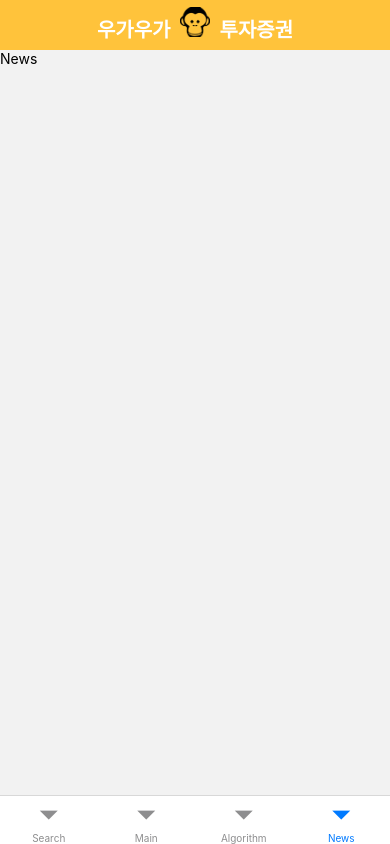
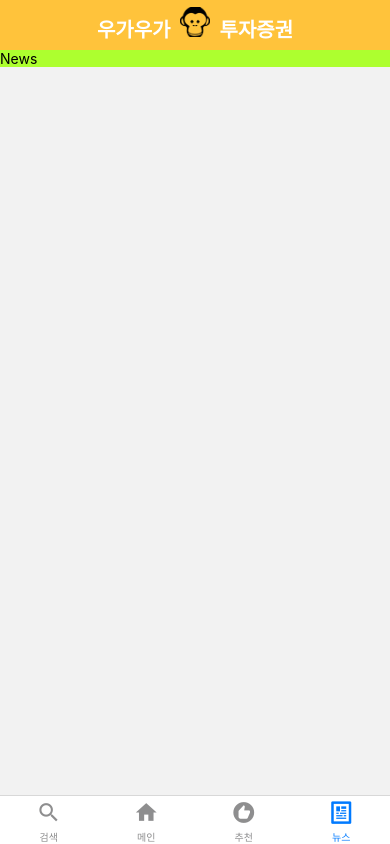
Before and after one commit to geunsoo96/Stock_ProjectA_Mobile, a React Native app in the folder projectA/: screen /News in a window 390 px wide. Built offline with nearby package versions, Linux system fonts and the light colour scheme.

Commit message:
하단 탭 작성

```diff
--- a/projectA/src/App.js
+++ b/projectA/src/App.js
@@ -1,14 +1,15 @@
 import {SafeAreaView, StyleSheet} from 'react-native';
 import React from 'react';
 import {NavigationContainer} from '@react-navigation/native';
-import {createNativeStackNavigator} from '@react-navigation/native-stack';
+// import {createNativeStackNavigator} from '@react-navigation/native-stack';
 import {createBottomTabNavigator} from '@react-navigation/bottom-tabs';
+import Icon from 'react-native-vector-icons/MaterialIcons';
+import Icon2 from 'react-native-vector-icons/Entypo';
 
 import Main from './Layout/Main';
 import Algorithm from './components/Algorithm/algorithm';
 import News from './components/News/News.js';
 import Detail from './components/Detail/Detail';
-import Search from './components/Search/Search';
 
 // const Stack = createNativeStackNavigator();
 const Tab = createBottomTabNavigator();
@@ -20,10 +21,46 @@ export default function App() {
         <Tab.Navigator
           initialRouteName="Main"
           screenOptions={{headerShown: false}}>
-          <Tab.Screen name="Search" component={Detail} />
-          <Tab.Screen name="Main" component={Main} />
-          <Tab.Screen name="Algorithm" component={Algorithm} />
-          <Tab.Screen name="News" component={News} />
+          <Tab.Screen
+            name="Search"
+            component={Detail}
+            options={{
+              title: '검색',
+              tabBarIcon: ({color, size}) => (
+                <Icon name="search" color={color} size={size} />
+              ),
+            }}
+          />
+          <Tab.Screen
+            name="Main"
+            component={Main}
+            options={{
+              title: '메인',
+              tabBarIcon: ({color, size}) => (
+                <Icon name="home" color={color} size={size} />
+              ),
+            }}
+          />
+          <Tab.Screen
+            name="Algorithm"
+            component={Algorithm}
+            options={{
+              title: '추천',
+              tabBarIcon: ({color, size}) => (
+                <Icon name="recommend" color={color} size={size} />
+              ),
+            }}
+          />
+          <Tab.Screen
+            name="News"
+            component={News}
+            options={{
+              title: '뉴스',
+              tabBarIcon: ({color, size}) => (
+                <Icon2 name="news" color={color} size={size} />
+              ),
+            }}
+          />
         </Tab.Navigator>
       </NavigationContainer>
     </SafeAreaView>
--- a/projectA/src/Layout/Main.js
+++ b/projectA/src/Layout/Main.js
@@ -8,8 +8,9 @@ export default function Main() {
   const navigation = useNavigation();
 
   return (
+    <>
+      <Header />
       <ScrollView style={styles.container}>
-      <Header />
         <Pressable onPress={() => navigation.navigate('News')}>
           <Text>뉴스</Text>
         </Pressable>
@@ -20,13 +21,12 @@ export default function Main() {
           <Text>알고리즘</Text>
         </Pressable>
       </ScrollView>
+    </>
   );
 }
 
 const styles = StyleSheet.create({
   container: {
-    flex: 1,
     backgroundColor: 'skyblue',
-    height: 100,
   },
 });
--- a/projectA/src/components/News/News.js
+++ b/projectA/src/components/News/News.js
@@ -1,15 +1,23 @@
-import {View, Text} from 'react-native';
+import {View, Text, StyleSheet} from 'react-native';
 import React from 'react';
 
 import Header from '../../Layout/Header';
 
 const News = () => {
   return (
-    <View>
+    <>
       <Header />
-      <Text>News</Text>
-    </View>
+      <View style={styles.container}>
+        <Text>News</Text>
+      </View>
+    </>
   );
 };
 
+const styles = StyleSheet.create({
+  container: {
+    backgroundColor: 'greenyellow',
+  },
+});
+
 export default News;
```
Lines whose indentation alone changed are shown as unchanged.
